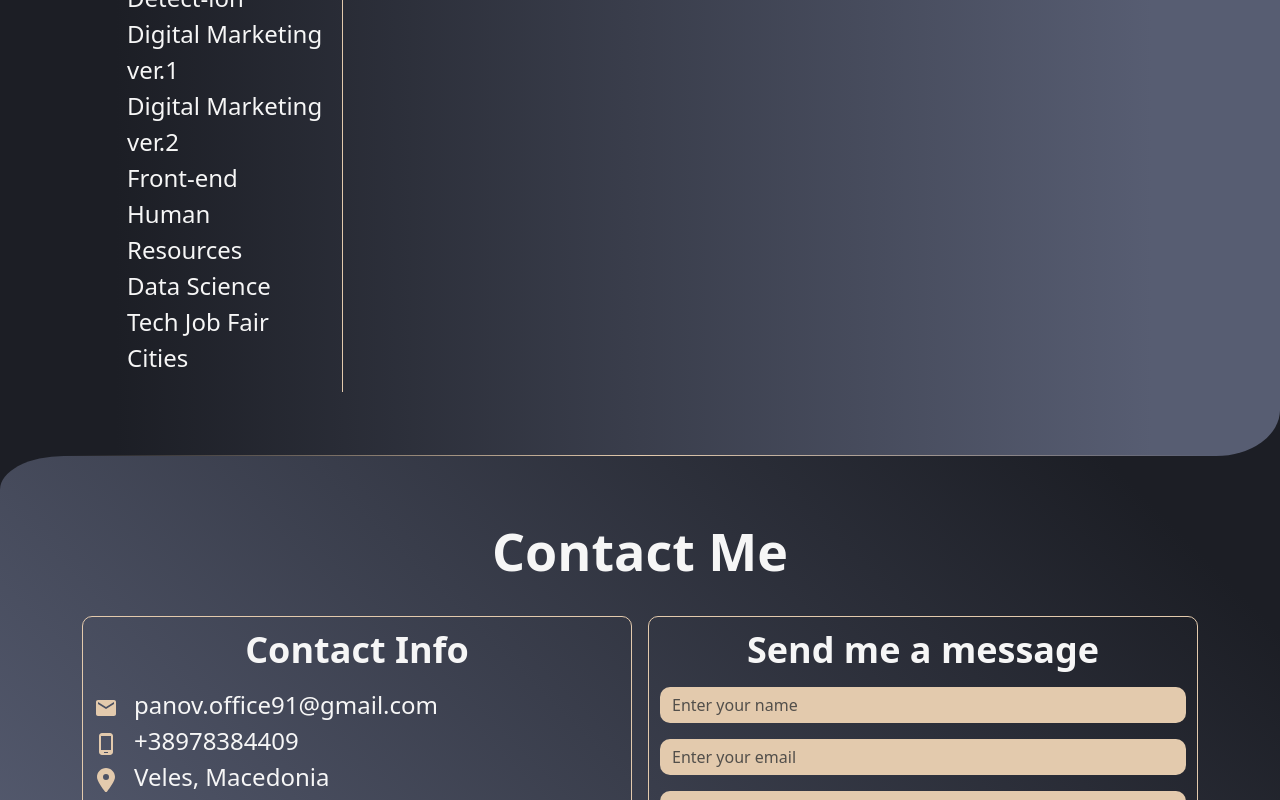
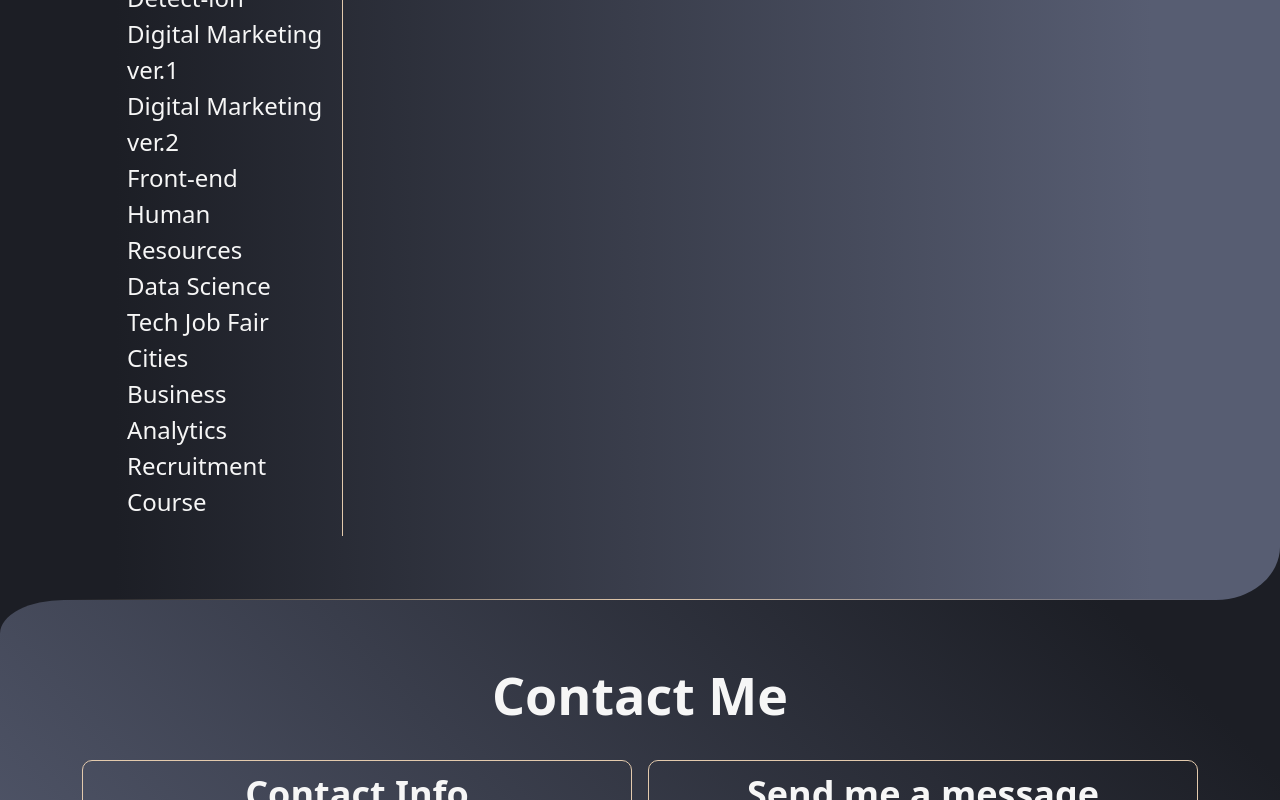
Before and after one commit to StefanP91/Portfolio, a React (Vite) app: page / in a window 1280 px wide. Shown: the part 3344-4144 px from the top of the page. Built offline with nearby package versions, Linux system fonts and the light colour scheme.

Commit message:
new projects

```diff
--- a/src/assets/main-section-components/Projects.jsx
+++ b/src/assets/main-section-components/Projects.jsx
@@ -133,6 +133,22 @@ const Projects = () => {
             img: 'images/cities.png',
         },
 
+        {
+            name: 'Business Analytics',
+            description: 'Landing page for Business Analytics Course',
+            languages: 'HTML, CSS, Bootstrap, JavaScript',
+            link: 'https://business-analytics-course.netlify.app/',
+            img: 'images/ba-course.png',
+        },
+
+        {
+            name: 'Recruitment Course',
+            description: 'Landing page for Recruitment Course',
+            languages: 'HTML, CSS, Bootstrap, JavaScript',
+            link: 'https://recruitment-course.netlify.app/',
+            img: 'images/recruitment-course.png',
+        },
+
 
     ]
 
```
Also changed, not shown: public/images/ba-course.png (added), public/images/recruitment-course.png (added).
